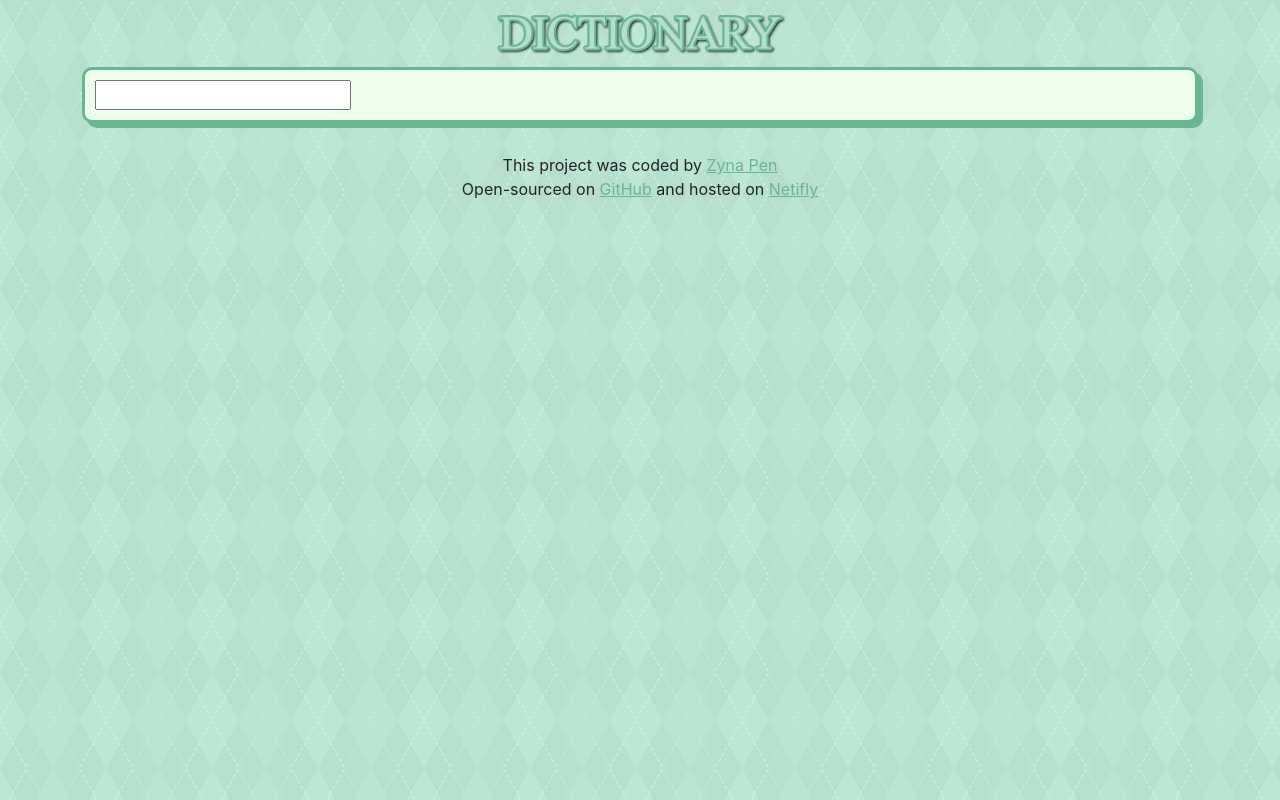
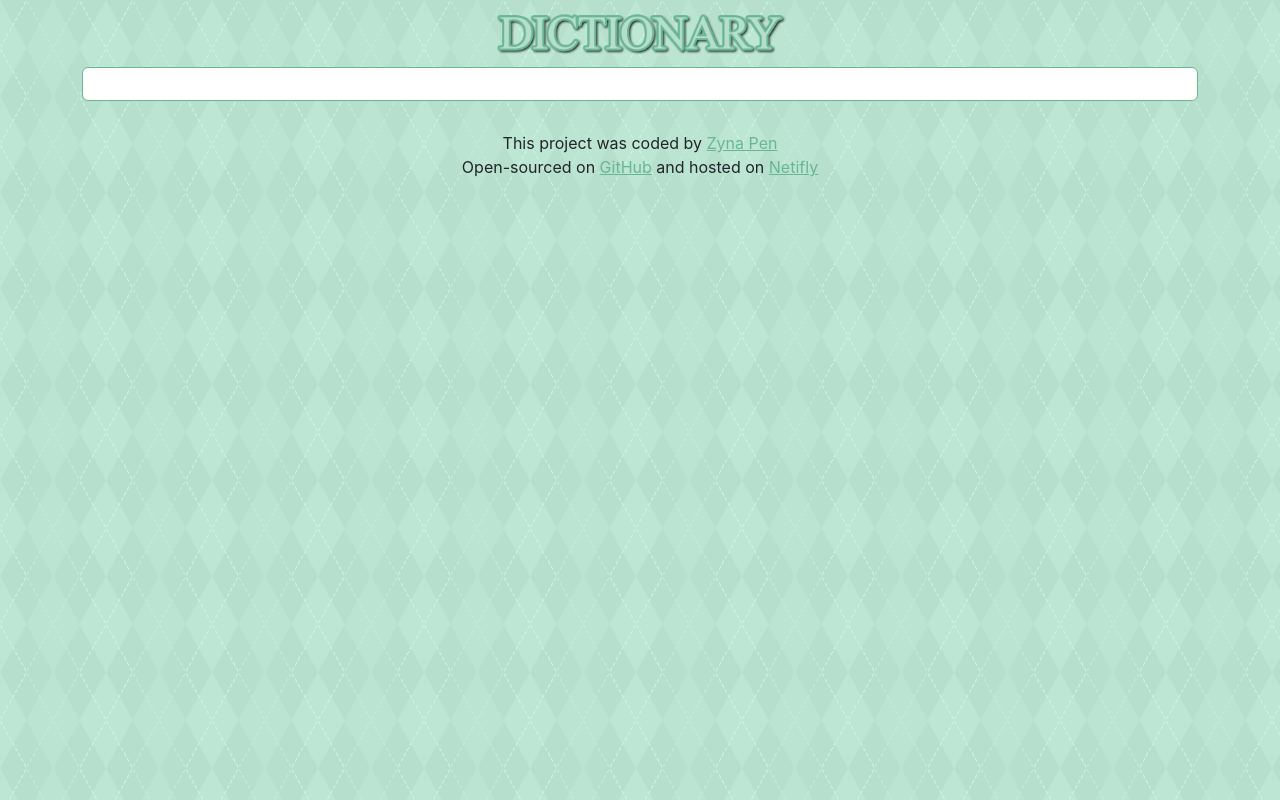
Before and after one commit to zynapen/dictionary-project, a React (Create React App) app: page / in a window 1280 px wide. Built offline with nearby package versions, Linux system fonts and the light colour scheme.

Commit message:
Updated CSS section, input, hint

```diff
--- a/src/Dictionary.css
+++ b/src/Dictionary.css
@@ -1,4 +1,4 @@
-.Dictionary {
+.Dictionary section {
     background-color: #edffec;
     border-style: solid;
     border-color: #69b693;
@@ -6,3 +6,16 @@
     box-shadow: 5px 5px #69b693;
     padding: 10px 10px;
 }
+
+.Dictionary input {
+    width: 100%;
+    color: #69b693;
+    border: 1px solid #69b693;
+    border-radius: 6px;
+    padding: 4px 4px;
+}
+
+.Dictionary .hint {
+    font-size: 11px;
+    padding: 4px 4px;
+}
```
